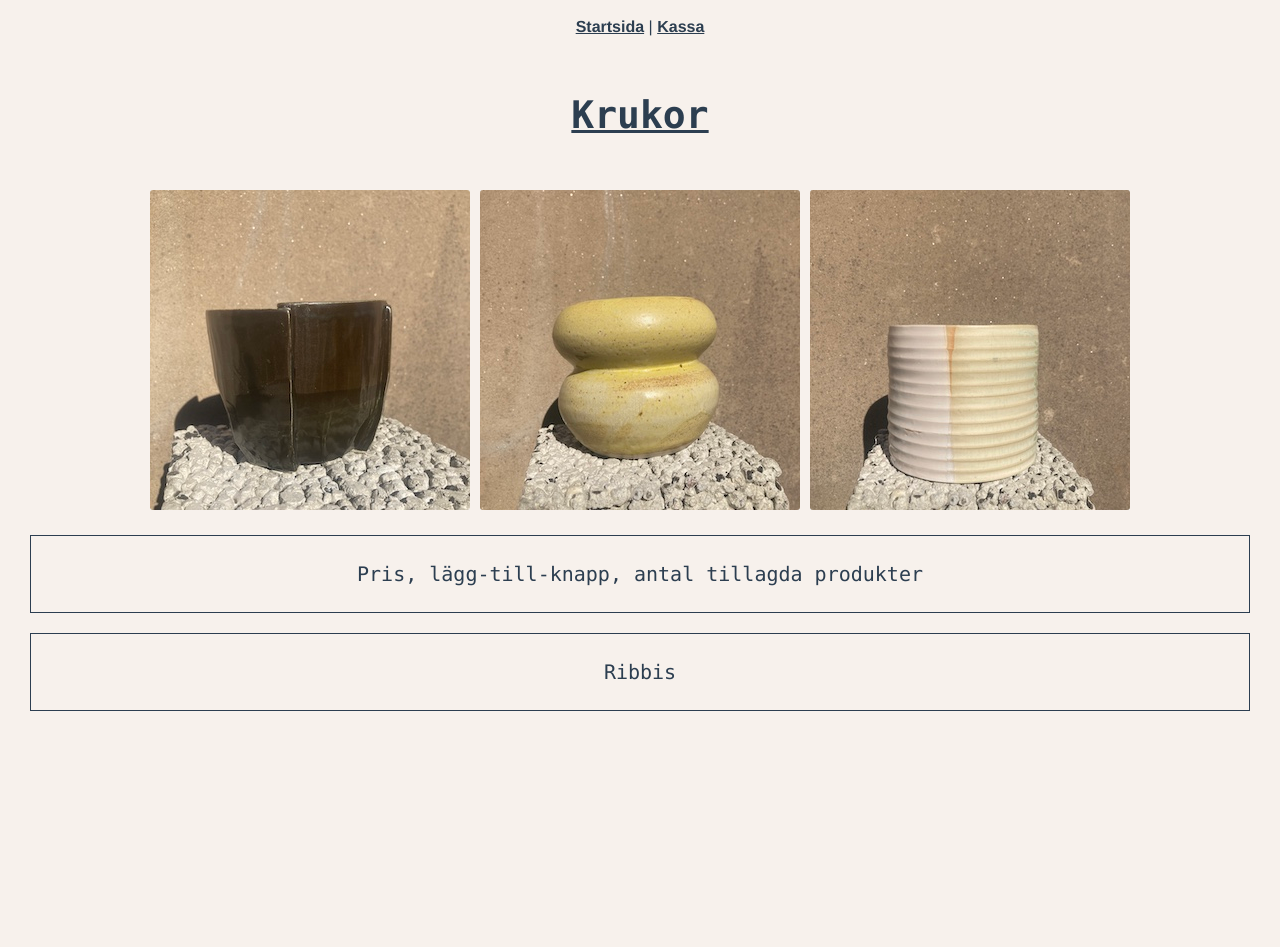
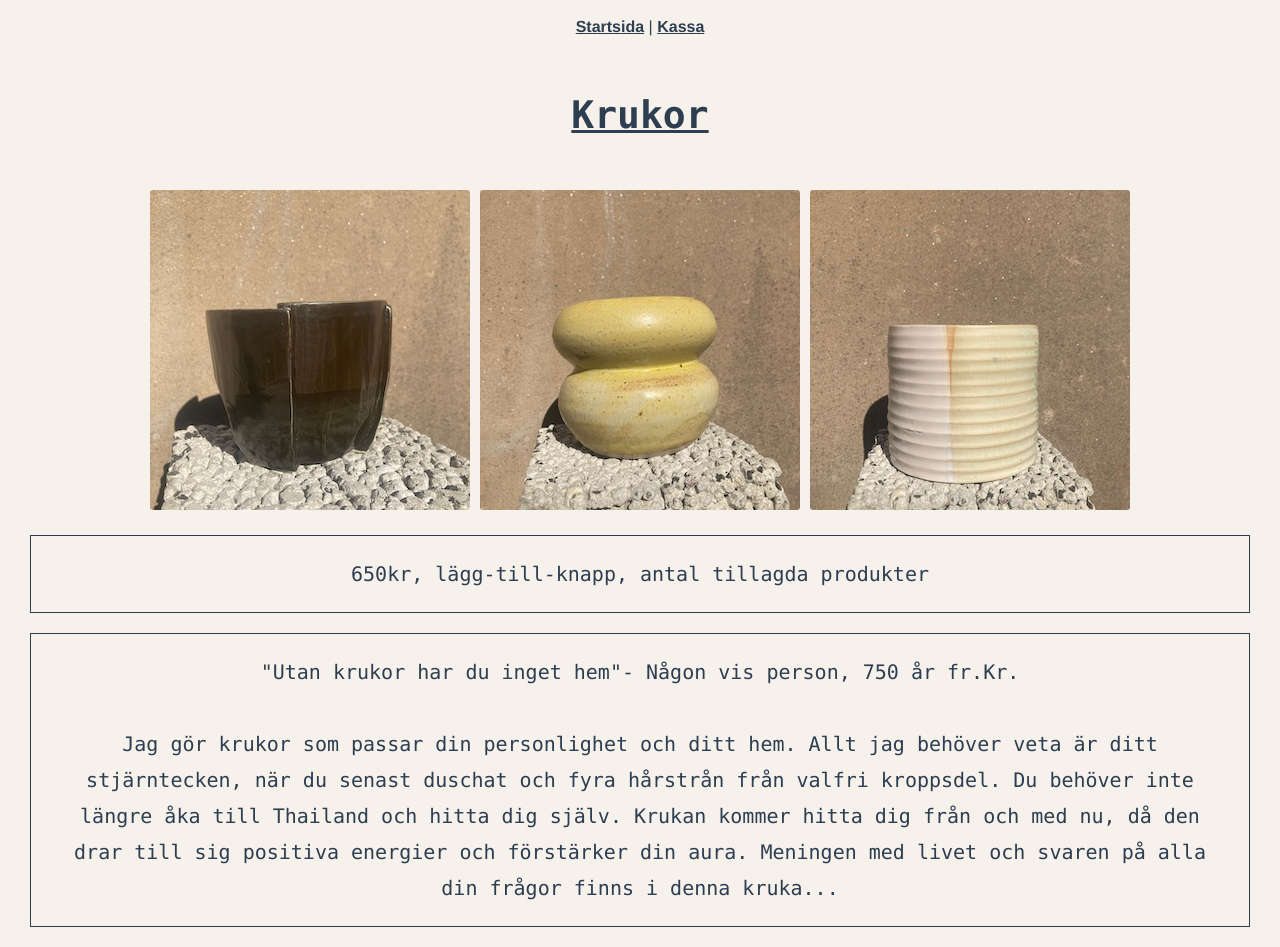
Before and after one commit to clartor/ceramics, a Vue app: page /krukor in a window 1280 px wide. Before the commit the page ends 800 px from the top, so only its background shows below. Built offline with nearby package versions, Linux system fonts and the light colour scheme.

Commit message:
produktinformation

```diff
--- a/src/views/VaruSpecar/Kaffe.vue
+++ b/src/views/VaruSpecar/Kaffe.vue
@@ -4,7 +4,11 @@
         <h1>Kaffe</h1>
         <img src="../../../public/keramikBilder/brunMugg.jpg" alt="" class="produkt3"/>
         <img src="/../../keramikBilder/bild2/brunMugg2.jpg" alt="" class=""/>
-        <p>Pris, lägg-till-knapp, antal tillagda produkter</p>
+        <p>150kr för kvinnor och 750kr för män, lägg-till-knapp, antal tillagda produkter</p>
+        <p>Kaffe! Livets dryck, det som får en att kliva upp på morgonen och ge ett nytt försök till att slå ner patriarkatet.
+            En robust mugg som avspeglar styrkan hos kvinnor. Vi kvinnor klarar allt. Vi ska aldrig mer vara rädda för män, vi ska aldrig mer tjäna mindre än dom, vi ska aldrig mer raka våra armhålor!!!
+            Så dra fram kökssaxen och klipp den fulaste frisyr du kan komma på och ta en stor klunk kaffe från denna fantastiska Kaffemugg.
+        </p>
     </div>
 </div>
 </template>
--- a/src/views/VaruSpecar/Kannor.vue
+++ b/src/views/VaruSpecar/Kannor.vue
@@ -4,8 +4,11 @@
         <h1>Kannor</h1>
         <img src="../../../public/keramikBilder/kannaEn.jpg" alt="" class="produkt7"/>
         <img src="/../../keramikBilder/bild2/kannaTvå.jpg" alt="" class=""/>
-        <p>Pris, lägg-till-knapp, antal tillagda produkter</p>
-        <p>En annan kanna</p>
+        <p>590kr, lägg-till-knapp, antal tillagda produkter</p>
+        <p>I dessa kannor kan du hälla allt. Vodka, vilket betyder rent vatten på ryska. Eller varför inte lite bordsvin?
+            När du är ute och dumpstrar kanske du hittar någon rutten vattenmelon du kan göra lite saft av?
+            Häll den saften i denna kannan så ser du i alla fall inte den träsk-gröna färgen.
+        </p>
     </div>
     </div>
 </template>
--- a/src/views/VaruSpecar/Krukor.vue
+++ b/src/views/VaruSpecar/Krukor.vue
@@ -5,8 +5,14 @@
         <img src="../../../public/keramikBilder/kruka.jpg" alt="" class="produkt9"/>
         <img src="/../../keramikBilder/bild2/kruka2.jpg" alt="" class=""/>
         <img src="/../../keramikBilder/bild2/kruka3.jpg" alt="" class=""/>
-        <p>Pris, lägg-till-knapp, antal tillagda produkter</p>
-        <p>Ribbis</p>
+        <p>650kr, lägg-till-knapp, antal tillagda produkter</p>
+        <p>"Utan krukor har du inget hem"- Någon vis person, 750 år fr.Kr.
+            <br>
+            <br>
+            Jag gör krukor som passar din personlighet och ditt hem. Allt jag behöver veta är ditt stjärntecken, när du senast duschat och fyra hårstrån från valfri kroppsdel.
+            Du behöver inte längre åka till Thailand och hitta dig själv. Krukan kommer hitta dig från och med nu, då den drar till sig positiva energier och förstärker din aura.
+            Meningen med livet och svaren på alla din frågor finns i denna kruka...
+        </p>
     </div>
 </div>
 </template>
--- a/src/views/VaruSpecar/LillOra.vue
+++ b/src/views/VaruSpecar/LillOra.vue
@@ -4,8 +4,10 @@
         <h1>LillÖra</h1>
         <img src="../../../public/keramikBilder/kopparSmåÖron.png" alt="" class="produkt5"/>
         <img src="/../../keramikBilder/bild2/kopparSmåÖron2.jpg" alt="" class=""/>
-        <p>Pris, lägg-till-knapp, antal tillagda produkter</p>
-        <p>LillÖra</p>
+        <p>150kr, lägg-till-knapp, antal tillagda produkter</p>
+        <p>Söker du spänning i vardagen? Här har vi en otroligt vacker kopp, men kan du hålla den med två fingrar utan att spilla ut innehållet?
+            Vi får väl se! Köp fler så att du kan använda den tillsammans med dina kompisar och se vem som har svagast nypor.
+        </p>
     </div>
 </div>
 </template>
--- a/src/views/VaruSpecar/Lugn.vue
+++ b/src/views/VaruSpecar/Lugn.vue
@@ -5,7 +5,10 @@
         <img src="../../../public/keramikBilder/koppUtanÖra.jpg" alt="" class="produkt2"/>
         <img src="/../../keramikBilder/bild2/koppUtanÖra2.jpg" alt="" class=""/>
         <p>Pris, lägg-till-knapp, antal tillagda produkter</p>
-        <p>Lugn</p>
+        <p>Lugn, bara lugn. Ta en kopp te och njut av dagen. Här kan vi garantera en fridfulldag då vi har blandat ut valium och antidepressiva i leran.
+            Stress är en vardag för många och därför vill vi göra samhället en tjänst. En kopp te och du kan känne lugnet i både kropp och själ.
+            OBS! Barn under 8 år bör inte dricka ur denna kopp.
+        </p>
     </div>
 </div>
 </template>
--- a/src/views/VaruSpecar/Mortlar.vue
+++ b/src/views/VaruSpecar/Mortlar.vue
@@ -4,8 +4,10 @@
         <h1>Mortlar</h1>
         <img src="../../../public/keramikBilder/Mortel.jpg" alt="" class="produkt8"/>
         <img src="/../../keramikBilder/bild2/mortlar2.png" alt="" class=""/>
-        <p>Pris, lägg-till-knapp, antal tillagda produkter</p>
-        <p>Mortlar</p>
+        <p>529kr, lägg-till-knapp, antal tillagda produkter</p>
+        <p>Skippa kvarnen och mortla dina kryddor i någon av dessa snygga mortlar. Här är leran tagen från de grekiska stränderna, därav den vackra blåa färgen.
+            Varje grek har den i sitt hem, därför ska du också ha det.
+        </p>
     </div>
 </div>
 </template>
--- a/src/views/VaruSpecar/Oljeflaska.vue
+++ b/src/views/VaruSpecar/Oljeflaska.vue
@@ -4,8 +4,11 @@
         <h1>Oljeflaska</h1>
         <img src="../../../public/keramikBilder/olja.jpg" alt="" class="produkt6"/>
         <img src="/../../keramikBilder/bild2/olja2.jpg" alt="" class=""/>
-        <p>Pris, lägg-till-knapp, antal tillagda produkter</p>
-        <p>Olja</p>
+        <p>475kr, lägg-till-knapp, antal tillagda produkter</p>
+        <p>Olja kan man göra allt möjligt med. Du kan göra såser, laga mat, få ett bättre glid, massera eller varför inte sätta i håret.
+            I denna flaska kan du se ut som ett riktigt proffs när det kommer till olja, folk ser att du vet vad du håller på med.
+            Därför måste du köpa den. Ta minns två, dom är ömtåliga.
+        </p>
     </div>
 </div>
 </template>
--- a/src/views/VaruSpecar/Ribbis.vue
+++ b/src/views/VaruSpecar/Ribbis.vue
@@ -4,8 +4,10 @@
         <h1>Ribbis</h1>
         <img src="../../../public/keramikBilder/kopparRibb.png" alt="" class="produkt4"/>
         <img src="/../../keramikBilder/bild2/kopparRibb2.jpg" alt="" class=""/>
-        <p>Pris, lägg-till-knapp, antal tillagda produkter</p>
-        <p>Ribbis</p>
+        <p>130kr, lägg-till-knapp, antal tillagda produkter</p>
+        <p>Ribbis är en riktigt härlig mugg. När denna mugg skapades tänkte jag på människokroppen och hur vacker den är i alla dess former.
+            Därför har jag nu gjort en mugg som har fler valkar än vad du har, så kanske du får en liten boost.
+        </p>
     </div>
 
 </div>
--- a/src/views/VaruSpecar/Slatis.vue
+++ b/src/views/VaruSpecar/Slatis.vue
@@ -4,8 +4,9 @@
         <h1>Slätis</h1>
         <img src="../../../public/keramikBilder/kopparSläta.jpg" alt="" class="produkt1"/>
         <img src="/../../keramikBilder/bild2/kopparSläta2.png" alt="" class=""/>
-        <p>Pris, lägg-till-knapp, antal tillagda produkter</p>
-        <p>Slätis</p>
+        <p>130kr, lägg-till-knapp, antal tillagda produkter</p>
+        <p>Slätis är en mugg att smeka. Det enda som skulle kunna vara lenare än slätis är en bebisrumpa. I denna mugg kan du dricka ditt morgonte
+            och drömma dig bort till en slät strand där du håller någons väldigt heta och slääääta hand. </p>
     </div>
 </div>
 </template>
```
